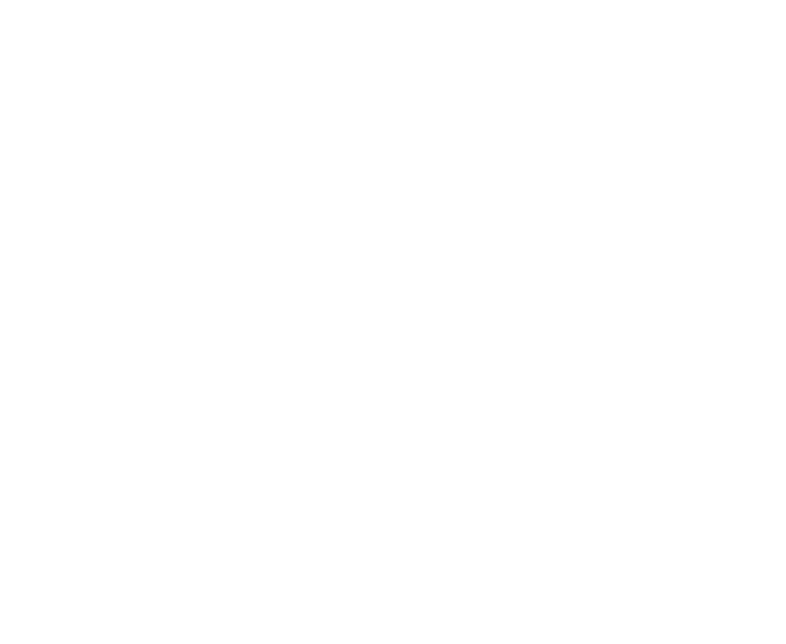
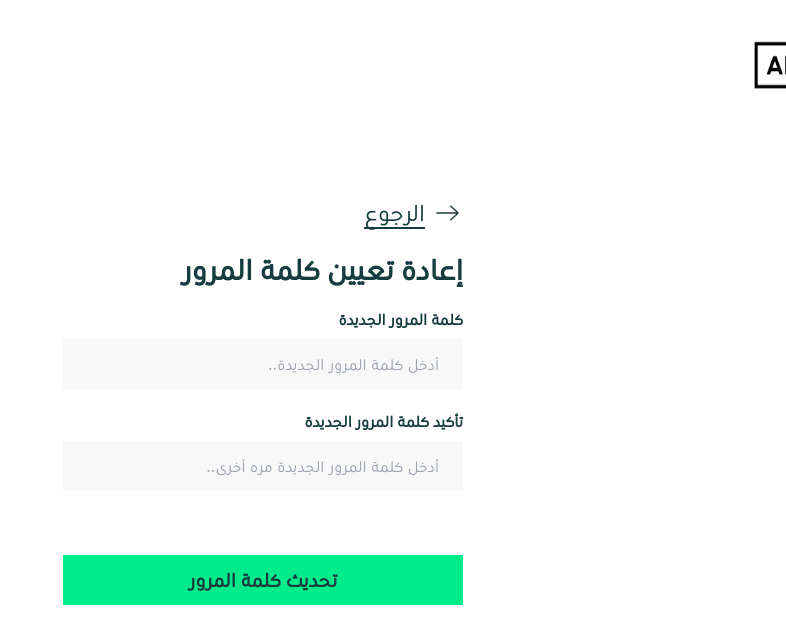
Before and after one commit to waelbenmustapha/lms_fiverr, a React (Create React App) app: page /new-password in a window 1280 px wide. Shown: the top 644 px of the page, without its empty margins (494-1280 px from the left). Built offline with nearby package versions, Linux system fonts and the light colour scheme.

Commit message:
forgot password + new password design

```diff
--- a/src/components/navbar/Menu.js
+++ b/src/components/navbar/Menu.js
@@ -1,5 +1,5 @@
 import React, { useState, useEffect, useRef } from "react";
-import { useLocation, useNavigate } from "react-router-dom";
+import { Link, useLocation, useNavigate } from "react-router-dom";
 import { NavBarRoutes } from "../../utils/Routes";
 import { KEY_CODES } from "../../utils/keyCodes";
 import { useOnClickOutside } from "../../hooks";
@@ -84,7 +84,9 @@
               </li>
             ))}
           </ul>
-          <button className="btn-register">تسجيل الدخول</button>
+          <Link to={"login"}>
+            <button className="btn-register">تسجيل الدخول</button>
+          </Link>
         </div>
       </div>
     </div>
--- a/src/components/navbar/NavBar.js
+++ b/src/components/navbar/NavBar.js
@@ -1,6 +1,6 @@
 import React from "react";
 import "./navbar.css";
-import { useLocation, useNavigate } from "react-router-dom";
+import { Link, useLocation, useNavigate } from "react-router-dom";
 import { NavBarRoutes } from "../../utils/Routes";
 import logo from "../../assets/images/logo.png";
 import Menu from "./Menu";
@@ -37,7 +37,9 @@
             ))}
           </ul>
         </div>
-        <button className="btn-register">تسجيل الدخول</button>
+        <Link to={"login"}>
+          <button className="btn-register">تسجيل الدخول</button>
+        </Link>
       </div>
     </nav>
   );
--- a/src/index.css
+++ b/src/index.css
@@ -6,6 +6,9 @@
   .logo {
     @apply w-[90px] h-[35px] cursor-pointer;
   }
+  .p-horizontal {
+    @apply px-[64px] mediamax-1079:px-[40px] mediamax-767:px-[20px];
+  }
   .input-formit {
     @apply px-6 h-[50px] w-full  bg-[#F8F8F8] focus:bg-white outline-none focus:border-[1px] focus:border-[#203B3E];
   }
--- a/src/screens/auth/ForgotPassword.js
+++ b/src/screens/auth/ForgotPassword.js
@@ -1,7 +1,64 @@
-import React from "react";
+import { useState } from "react";
+import { Link } from "react-router-dom";
+import logo from "../../assets/images/logo.png";
+import { ReactComponent as BackArrow } from "../../assets/svg/backArrow.svg";
 
 function ForgotPassword() {
-  return <div>ForgotPassword</div>;
+  const [success, setSuccess] = useState(false);
+
+  return (
+    <div className="relative w-full min-h-screen flex items-center justify-center py-[40px] p-horizontal">
+      <Link to={"/"}>
+        <img
+          className="w-[110px] h-[50px] absolute top-[40px] right-[40px] mediamax-767:right-[20px]"
+          src={logo}
+          alt="logo"
+        />
+      </Link>
+      <div className="relative w-full max-w-[400px] h-full flex flex-col justify-center px-auto">
+        <Link
+          to={"/login"}
+          className="flex flex-row items-center flex-nowrap w-fit text-primary-one text-[24px] mb-[20px]"
+        >
+          <BackArrow className="w-[30px] h-[16px] ml-[8px]" />
+          <span className="relative before:absolute before:content-[''] before:w-full before:h-[2px] before:bg-primary-color before:bottom-[2px] right-[0px]">
+            الرجوع
+          </span>
+        </Link>
+        <h3 className="text-primary-one text-3xl font-bold mb-[20px]">
+          إعادة تعيين كلمة المرور
+        </h3>
+        <div className="flex flex-col">
+          <div className="mb-[64px] mediamax-767:mb-[40px]">
+            <p className="text-[16px] font-bold text-primary-color mb-[8px]">
+              البريد الالكتروني
+            </p>
+            <input
+              className="px-6 w-full h-[50px] bg-[#F8F8F8] focus:bg-white outline-none focus:border-[1px] focus:border-[#203B3E]"
+              placeholder="أدخل بريدك الالكتروني.."
+              name="name"
+              // onChange={handleChange}
+              // onBlur={handleBlur}
+              // value={values.name}
+            />
+          </div>
+          <button
+            onClick={() => {
+              setSuccess(true);
+            }}
+            className="w-full h-[50px] font-bold text-center text-[20px] bg-green text-primary-color outline-none border-none"
+          >
+            <span>إرسال</span>
+          </button>
+        </div>
+        {success && (
+          <div className="text-[16px] font-bold p-[24px] mt-[16px] bg-[#F8F8F8]">
+            <p>تم إرسال طلب تعديل كلمة المرور على بريدك الالكتروني</p>
+          </div>
+        )}
+      </div>
+    </div>
+  );
 }
 
 export default ForgotPassword;
--- a/src/screens/auth/Login.js
+++ b/src/screens/auth/Login.js
@@ -7,14 +7,14 @@
 function Login() {
   return (
     <div className="flex flex-row flex-nowrap bg-white min-h-screen h-full relative">
-      <div className="flex-[1] w-full h-full my-auto px-16 py-8">
+      <div className="flex-[1] w-full h-full my-auto py-8 p-horizontal">
         <div className="relative w-full h-full flex flex-col justify-center">
           <Link
             to={"/"}
             className="flex flex-row items-center flex-nowrap w-fit text-primary-one text-[24px] mb-[20px]"
           >
             <BackArrow className="w-[30px] h-[16px] ml-[8px]" />
-            <span className="relative before:absolute before:content-[''] before:w-full before:h-[2px] before:bg-primary-color before:bottom-[2px] right-[0px]">
+            <span className="relative font-bold before:absolute before:content-[''] before:w-full before:h-[2px] before:bg-primary-color before:bottom-[2px] right-[0px]">
               الرجوع
             </span>
           </Link>
@@ -24,7 +24,7 @@
           </h3>
           <form className="flex flex-col">
             <div className="mb-[16px]">
-              <p className="text-[16px] text-primary-color mb-[8px]">
+              <p className="text-[16px] font-bold text-primary-color mb-[8px]">
                 البريد الالكتروني
               </p>
               <input
@@ -37,7 +37,7 @@
               />
             </div>
             <div className="mb-[16px]">
-              <p className="text-[16px] text-primary-color mb-[8px]">
+              <p className="text-[16px] font-bold text-primary-color mb-[8px]">
                 كلمة المرور
               </p>
               <input
--- a/src/screens/auth/NewPassword.js
+++ b/src/screens/auth/NewPassword.js
@@ -1,7 +1,83 @@
-import React from "react";
+import { useState } from "react";
+import { Link } from "react-router-dom";
+import logo from "../../assets/images/logo.png";
+import { ReactComponent as BackArrow } from "../../assets/svg/backArrow.svg";
+import { ReactComponent as CheckCircle } from "../../assets/svg/check-circle.svg";
 
 function NewPassword() {
-  return <div>NewPassword</div>;
+  const [success, setSuccess] = useState(false);
+
+  return (
+    <div className="relative w-full min-h-screen flex items-center justify-center py-[40px] p-horizontal">
+      <Link to={"/"}>
+        <img
+          className="w-[110px] h-[50px] absolute top-[40px] right-[40px] mediamax-767:right-[20px]"
+          src={logo}
+          alt="logo"
+        />
+      </Link>
+      <div className="relative w-full max-w-[400px] h-full flex flex-col justify-center px-auto">
+        <Link
+          to={"/login"}
+          className="flex flex-row items-center flex-nowrap w-fit text-primary-one text-[24px] mb-[20px]"
+        >
+          <BackArrow className="w-[30px] h-[16px] ml-[8px]" />
+          <span className="relative before:absolute before:content-[''] before:w-full before:h-[2px] before:bg-primary-color before:bottom-[2px] right-[0px]">
+            الرجوع
+          </span>
+        </Link>
+        <h3 className="text-primary-one text-3xl font-bold mb-[20px]">
+          إعادة تعيين كلمة المرور
+        </h3>
+        <div className="flex flex-col">
+          <div className="mb-[20px]">
+            <p className="text-[16px] font-bold text-primary-color mb-[8px]">
+              كلمة المرور الجديدة
+            </p>
+            <input
+              className="px-6 w-full h-[50px] bg-[#F8F8F8] focus:bg-white outline-none focus:border-[1px] focus:border-[#203B3E]"
+              placeholder="أدخل كلمة المرور الجديدة.."
+              name="name"
+              // onChange={handleChange}
+              // onBlur={handleBlur}
+              // value={values.name}
+            />
+          </div>
+          <div className="mb-[64px] mediamax-767:mb-[40px]">
+            <p className="text-[16px] font-bold text-primary-color mb-[8px]">
+              تأكيد كلمة المرور الجديدة
+            </p>
+            <input
+              className="px-6 w-full h-[50px] bg-[#F8F8F8] focus:bg-white outline-none focus:border-[1px] focus:border-[#203B3E]"
+              placeholder="أدخل كلمة المرور الجديدة مره أخرى.."
+              name="name"
+              // onChange={handleChange}
+              // onBlur={handleBlur}
+              // value={values.name}
+            />
+          </div>
+          <button
+            onClick={() => {
+              setSuccess(true);
+            }}
+            className="w-full h-[50px] font-bold text-center text-[20px] bg-green text-primary-color outline-none border-none"
+          >
+            <span>تحديث كلمة المرور</span>
+          </button>
+        </div>
+        {success && (
+          <div className="text-[16px] font-bold p-[24px] mt-[16px] bg-green/10 flex flex-row items-center">
+            <CheckCircle className="ml-[16px]" />
+
+            <p>
+              تم تعديل كلمة المرور بنجاح! يمكنك القيام{" "}
+              <span className="text-green underline">بتسجيل دخولك</span> الآن
+            </p>
+          </div>
+        )}
+      </div>
+    </div>
+  );
 }
 
 export default NewPassword;
```
